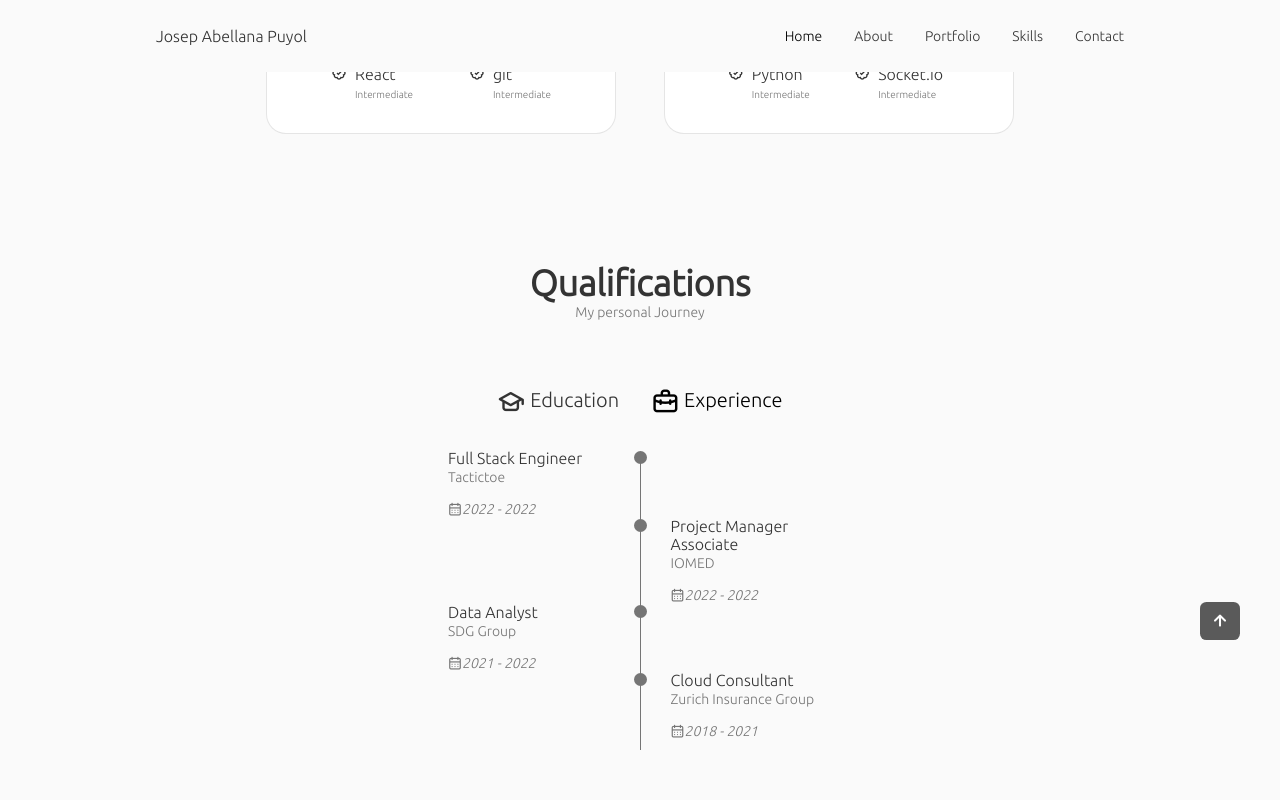
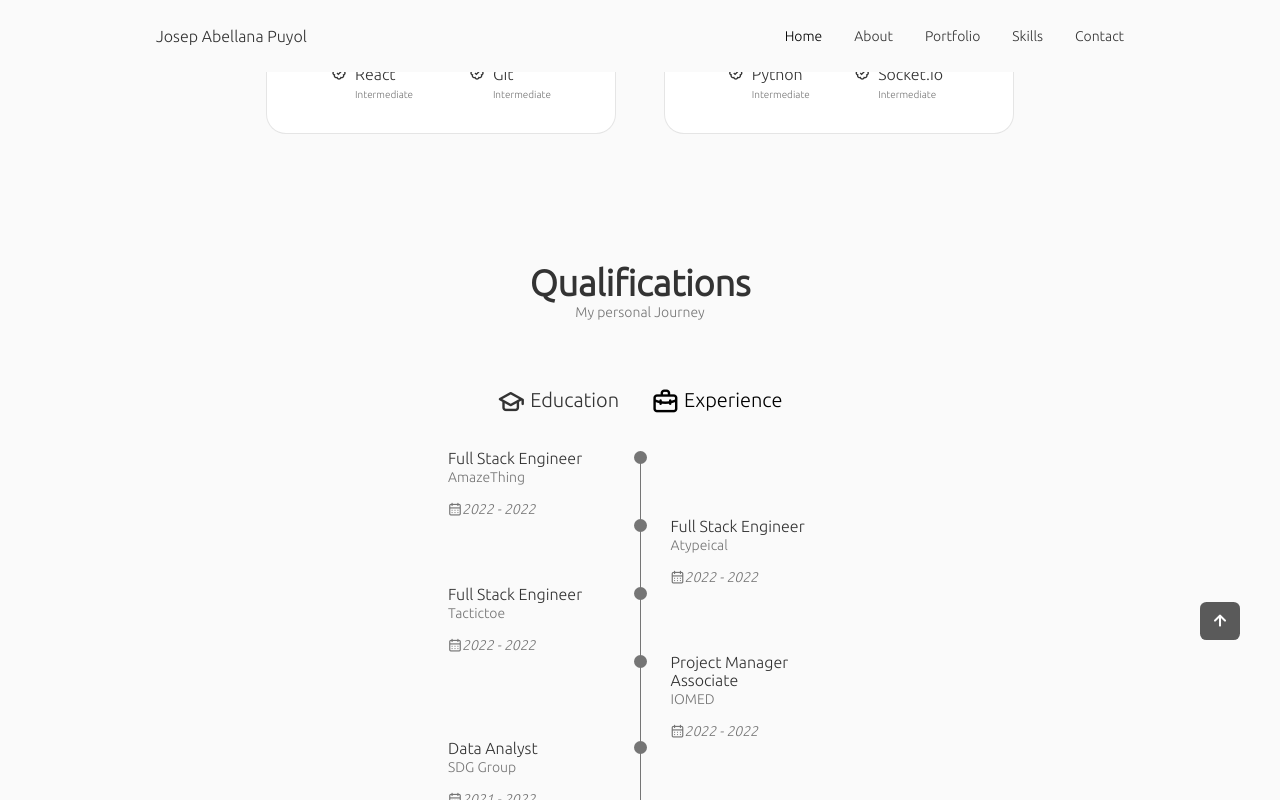
Before and after one commit to josepabellana/PersonalWebsite, a React (Create React App) app in the folder client/: page / in a window 1280 px wide. Both pictures are taken after a click on the element "Experience". Shown: the part 2800-3600 px from the top of the page. Built offline with nearby package versions, Linux system fonts and the light colour scheme.

Commit message:
changing data

```diff
--- a/client/src/components/qualification/Qualification.tsx
+++ b/client/src/components/qualification/Qualification.tsx
@@ -40,6 +40,7 @@ const Qualification = () => {
         </div>
 
         <div className="qualification__sections">
+          {/* Studies */}
           <div
             className={
               toggleState === 1
@@ -90,7 +91,34 @@ const Qualification = () => {
                 <h3 className="qualification__title">
                   Telecommunication Engineering
                 </h3>
-                <span className="qualification__subtitle">Codeworks</span>
+                <span className="qualification__subtitle">La Salle Ramon Llull</span>
+
+                <div className="qualification__calendar">
+                  <i className="uil uil-calendar-alt">2014 - 2018</i>
+                </div>
+              </div>
+
+              <div>
+                <span className="qualification__rounder"></span>
+                <span className="qualification__line"></span>
+              </div>
+            </div>
+
+
+
+          </div>
+          {/* Experience */}
+          <div
+            className={
+              toggleState === 2
+                ? "qualification__content qualification__content-active"
+                : "qualification__content"
+            }
+          >
+            <div className="qualification__data">
+              <div>
+                <h3 className="qualification__title">Full Stack Engineer</h3>
+                <span className="qualification__subtitle">AmazeThing</span>
 
                 <div className="qualification__calendar">
                   <i className="uil uil-calendar-alt">2022 - 2022</i>
@@ -113,26 +141,16 @@ const Qualification = () => {
 
               <div>
                 <h3 className="qualification__title">
-                  Master in Project Management
+                Full Stack Engineer
                 </h3>
-                <span className="qualification__subtitle">
-                  La Salle Ramon Llull
-                </span>
+                <span className="qualification__subtitle">Atypeical</span>
 
                 <div className="qualification__calendar">
-                  <i className="uil uil-calendar-alt">2021 - 2022</i>
+                  <i className="uil uil-calendar-alt">2022 - 2022</i>
                 </div>
               </div>
             </div>
-          </div>
 
-          <div
-            className={
-              toggleState === 2
-                ? "qualification__content qualification__content-active"
-                : "qualification__content"
-            }
-          >
             <div className="qualification__data">
               <div>
                 <h3 className="qualification__title">Full Stack Engineer</h3>
--- a/client/src/components/skills/Frontend.tsx
+++ b/client/src/components/skills/Frontend.tsx
@@ -49,7 +49,7 @@ const Frontend = () =>{
                     <div className="skills__data">
                         <i className="bx bx-badge-check"></i>
                         <div>
-                            <h3 className="skills__name">git</h3>
+                            <h3 className="skills__name">Git</h3>
                             <span className="skills__level">Intermediate</span>
                         </div>
                     </div>
--- a/client/src/components/testimonials/Data.tsx
+++ b/client/src/components/testimonials/Data.tsx
@@ -1,4 +1,4 @@
-import Image1 from '../../assets/joan-gomez.png';
+import JoanGomez from '../../assets/joan-gomez.png';
 import Image2 from '../../assets/testimonial2.png';
 import Image3 from '../../assets/testimonial3.png';
 
@@ -6,7 +6,7 @@ import Image3 from '../../assets/testimonial3.png';
 export const Data = [
     {
         id: 1,
-        image: Image1,
+        image: JoanGomez,
         title: 'Joan Gomez',
         role: 'Data Engineer',
         company: 'Glovo',
@@ -16,15 +16,15 @@ export const Data = [
     {
         id: 2,
         image: Image2,
-        title: 'Josep Abellana',
+        title: 'Marija Vitkauskaite',
         description:
-        'Wow is a good definition of how it feels to work with J'
+        'I highly recommend Josep as a software engineer. I had the pleasure of working with him on a project, and I was consistently impressed with his intelligence and proactive approach to problem solving. He is a hard worker and a pleasure to work with, and I think he would be an asset to any team.'
     },
-    {
-        id: 3,
-        image: Image3,
-        title: 'Josep Abellana',
-        description:
-        'Wow is a good definition of how it feels to work with J'
-    }
+    // {
+    //     id: 3,
+    //     image: Image3,
+    //     title: 'Josep Abellana',
+    //     description:
+    //     'Wow is a good definition of how it feels to work with J'
+    // }
 ]
--- a/client/src/components/testimonials/Testimonials.tsx
+++ b/client/src/components/testimonials/Testimonials.tsx
@@ -17,7 +17,7 @@ const Testimonials = () => {
     return(
         <section className="testimonial container section">
             <h2 className="section__title">Testimonials</h2>
-            <span className="section__subtitle">Clients' opinion</span>
+            <span className="section__subtitle">People's opinion</span>
 
 
             <Swiper
```
